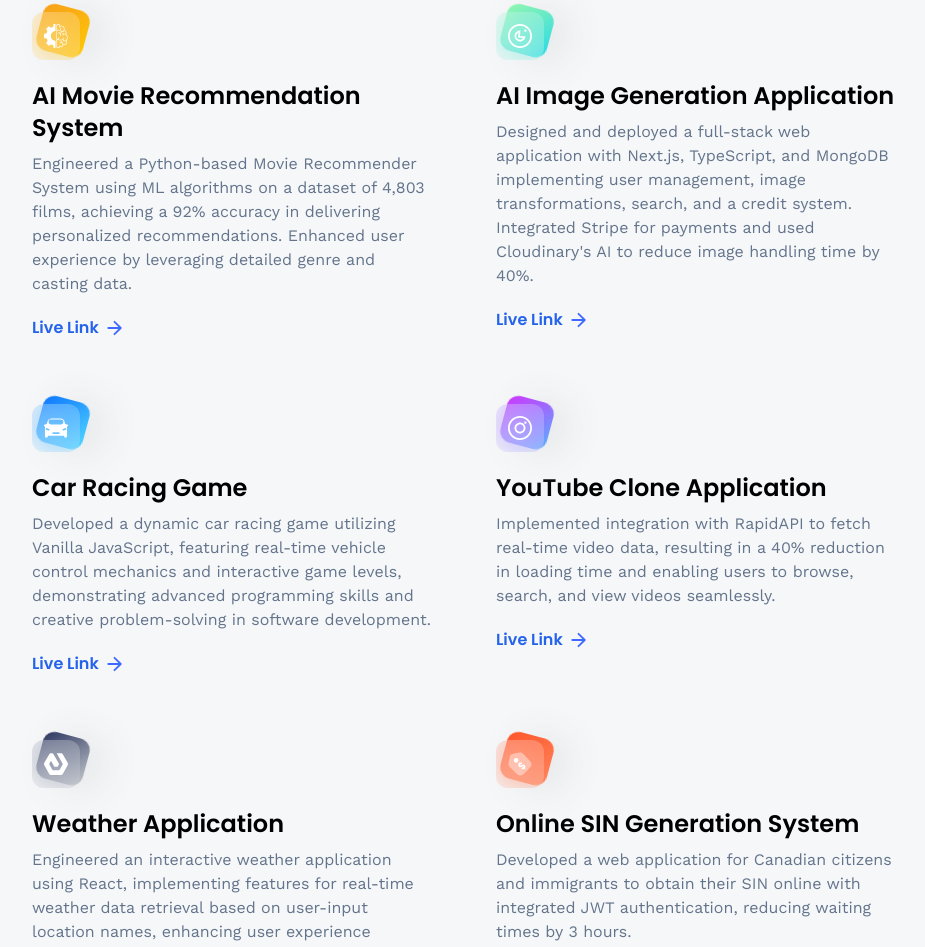
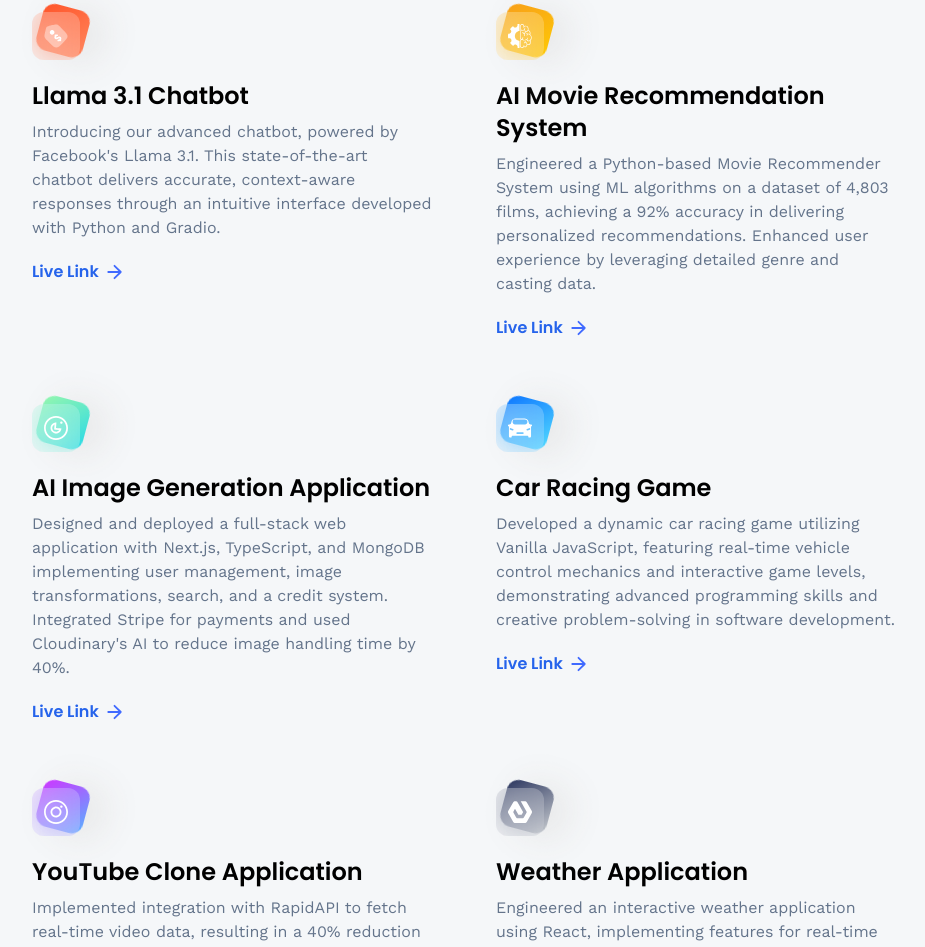
Before and after one commit to shivam10lm/m-Portfolio, a React (Vite) app: page /projects in a window 1280 px wide. Shown: the part 400-1347 px from the top of the page, without its empty margins (160-1085 px from the left). Built offline with nearby package versions, Linux system fonts and the light colour scheme.

Commit message:
Update index.js

```diff
--- a/src/constants/index.js
+++ b/src/constants/index.js
@@ -165,6 +165,14 @@
 ];
 
 export const projects = [
+   {
+    iconUrl: pricewise,
+    theme: "btn-back-red",
+    name: "Llama 3.1 Chatbot",
+    description:
+      "Introducing our advanced chatbot, powered by Facebook's Llama 3.1. This state-of-the-art chatbot delivers accurate, context-aware responses through an intuitive interface developed with Python and Gradio.",
+    link: "https://huggingface.co/spaces/Shivam10lm/LlamaChatBot",
+  },
   {
     iconUrl: summiz,
     theme: "btn-back-yellow",
@@ -206,12 +214,5 @@
       "Engineered an interactive weather application using React, implementing features for real-time weather data retrieval based on user-input location names, enhancing user experience through efficient search functionality and responsive design.",
     link: "https://3rshpn.csb.app/",
   },
-  {
-    iconUrl: pricewise,
-    theme: "btn-back-red",
-    name: "Online SIN Generation System",
-    description:
-      "Developed a web application for Canadian citizens and immigrants to obtain their SIN online with integrated JWT authentication, reducing waiting times by 3 hours.",
-    link: "https://github.com/jaykanabar31/seng696_fall_2022_group4_Online_SIN_Generator",
-  },
+
 ];
```
